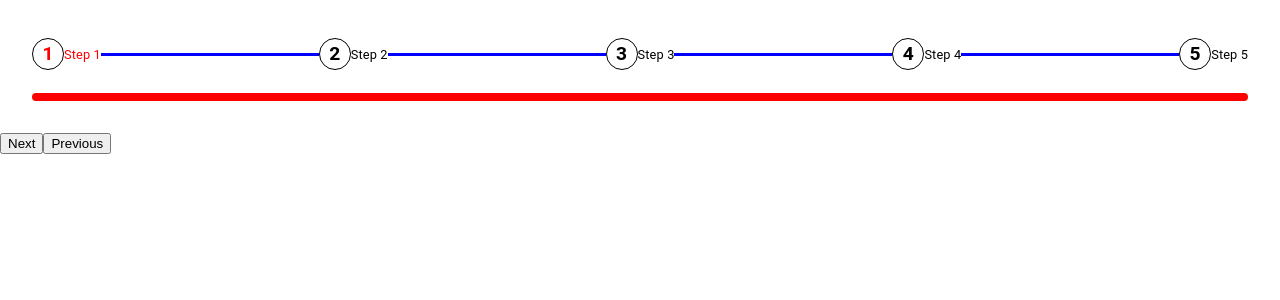
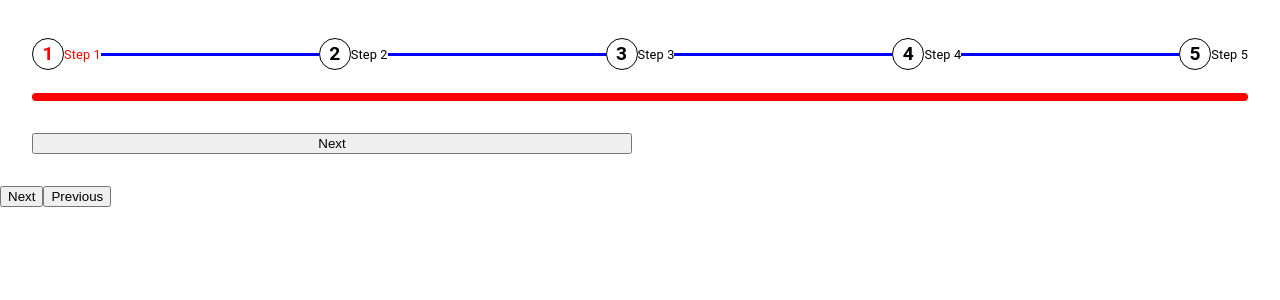
Before and after one commit to AbdoKhaled95/pok-mon, a React (Vite) app: page / in a window 1280 px wide. Shown: the top 300 px of the page. Built offline with nearby package versions, Linux system fonts and the light colour scheme.

Commit message:
feat: enhance CustomStepper with content and controls for step navigation

```diff
--- a/src/modules/pokemon/components/customStepper/CustomStepper.scss
+++ b/src/modules/pokemon/components/customStepper/CustomStepper.scss
@@ -59,4 +59,11 @@
       transition: width 0.3s ease-in-out;
     }
   }
+  &-content {
+  }
+  &-controls {
+    display: grid;
+    grid-template-columns: repeat(2, 1fr);
+    gap: 16px;
+  }
 }
--- a/src/modules/pokemon/components/customStepper/CustomStepper.tsx
+++ b/src/modules/pokemon/components/customStepper/CustomStepper.tsx
@@ -5,6 +5,7 @@ type Props = {
   steps: number;
   currentStep: number;
   onStepClick?: (step: number) => void;
+  children?: React.ReactNode;
 };
 
 const CustomStepper = ({
@@ -12,6 +13,7 @@ const CustomStepper = ({
   steps,
   currentStep,
   onStepClick,
+  children,
 }: Props) => {
   const stepsArray = Array.from({ length: steps }, (_, index) => index + 1);
   const lastStep = stepsArray.length;
@@ -83,6 +85,15 @@ const CustomStepper = ({
           style={{ width: `${progress}%` }}
         />
       </div>
+      <div className="custom_stepper-content">{children}</div>
+      <div className="custom_stepper-controls">
+        {prevSteps.length > 0 && (
+          <button onClick={() => onStepClick?.(prevStep)}>Previous</button>
+        )}
+        {nextSteps.length > 0 && (
+          <button onClick={() => onStepClick?.(nextStep)}>Next</button>
+        )}
+      </div>
     </div>
   );
 };
```
